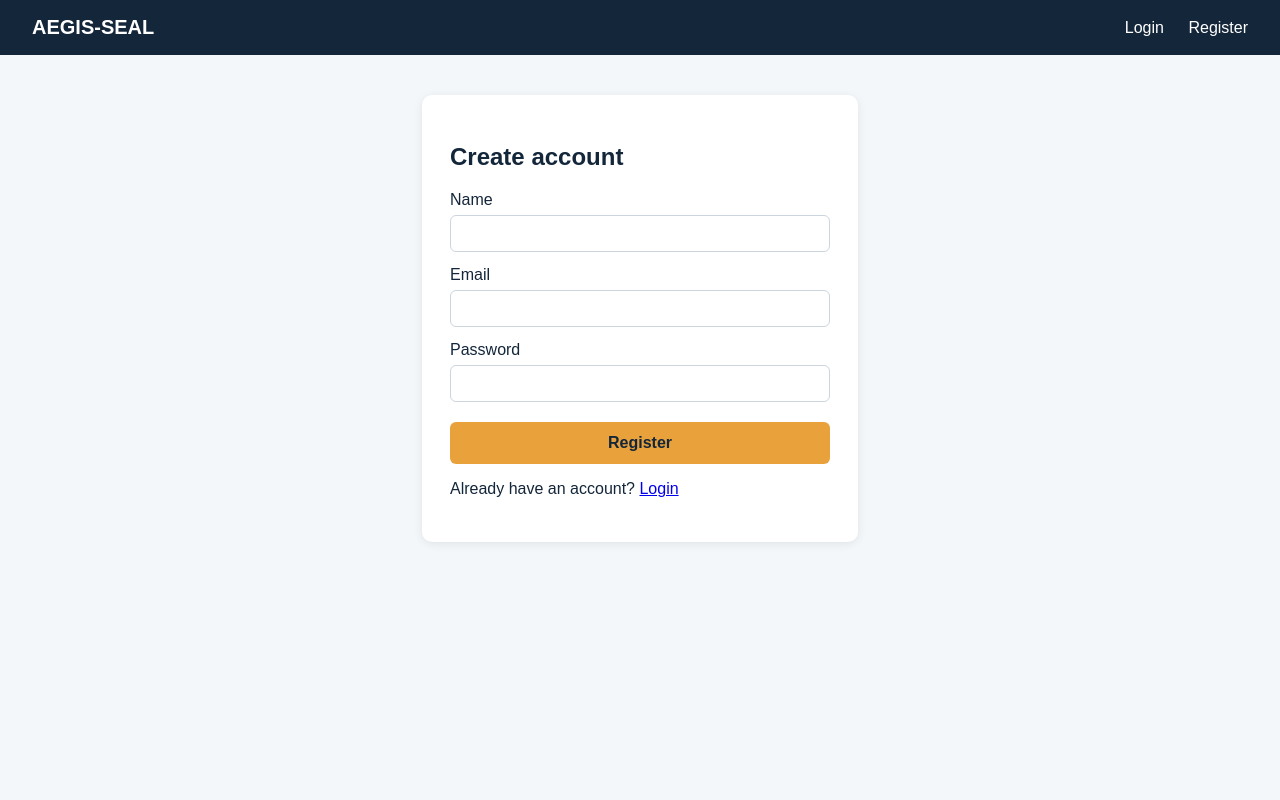
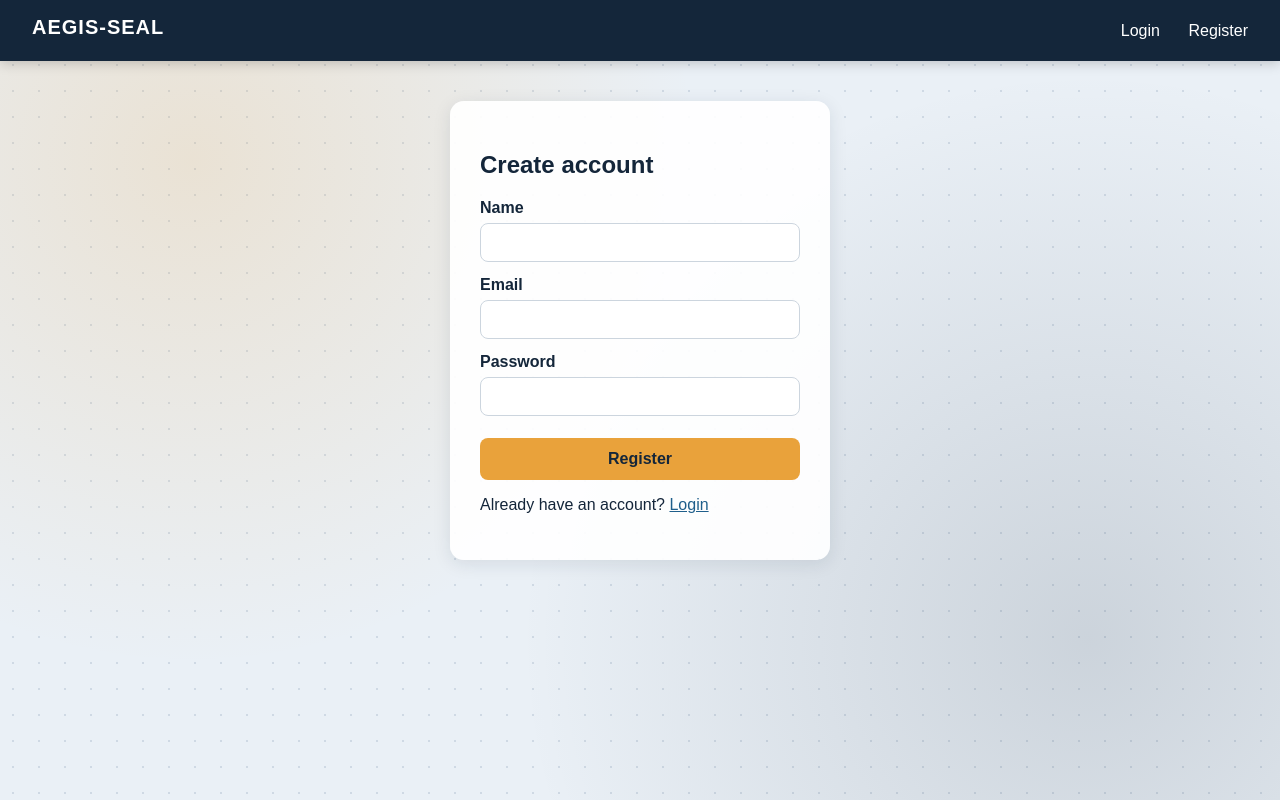
Before and after one commit to srigayathrig4/Aegis-seal, a Flask app: page /register in a window 1280 px wide. Run offline with Flask 3, Linux system fonts and the light colour scheme.

Commit message:
Improve styling with background and hover effects

```diff
--- a/static/style.css
+++ b/static/style.css
@@ -1,13 +1,104 @@
-body { font-family: Arial, sans-serif; margin: 0; background: #f4f7fa; color: #14263a; }
-nav { display: flex; justify-content: space-between; align-items: center; padding: 16px 32px; background: #14263a; }
-nav a { color: #fff; text-decoration: none; margin-left: 20px; }
-nav .brand { font-weight: bold; font-size: 20px; margin-left: 0; }
+* { box-sizing: border-box; }
+
+body {
+  font-family: Arial, sans-serif;
+  margin: 0;
+  color: #14263a;
+  min-height: 100vh;
+  background-color: #eaf0f6;
+  background-image:
+    radial-gradient(circle at 15% 20%, rgba(233, 162, 59, 0.18), transparent 40%),
+    radial-gradient(circle at 85% 80%, rgba(20, 38, 58, 0.14), transparent 45%),
+    radial-gradient(#cfd9e4 1.2px, transparent 1.2px);
+  background-size: auto, auto, 26px 26px;
+  background-attachment: fixed;
+}
+
+/* Menu bar */
+nav {
+  position: sticky;
+  top: 0;
+  z-index: 10;
+  display: flex;
+  justify-content: space-between;
+  align-items: center;
+  padding: 16px 32px;
+  background: #14263a;
+  box-shadow: 0 2px 12px rgba(0, 0, 0, 0.2);
+}
+nav a {
+  color: #fff;
+  text-decoration: none;
+  margin-left: 24px;
+  padding-bottom: 4px;
+  border-bottom: 2px solid transparent;
+  transition: color 0.2s, border-color 0.2s;
+}
+nav a:hover { color: #e9a23b; border-color: #e9a23b; }
+nav .brand { font-weight: bold; font-size: 20px; margin-left: 0; letter-spacing: 1px; }
+
 main { max-width: 900px; margin: 40px auto; padding: 0 20px; }
-.hero { text-align: center; padding: 60px 0; }
-.hero h1 { font-size: 40px; }
-.btn { display: inline-block; background: #e9a23b; color: #14263a; border: none; padding: 12px 24px; border-radius: 6px; font-size: 16px; font-weight: bold; text-decoration: none; cursor: pointer; }
-.card { max-width: 380px; margin: 0 auto; background: #fff; padding: 28px; border-radius: 10px; box-shadow: 0 2px 10px rgba(0,0,0,0.08); }
-label { display: block; margin: 14px 0 6px; }
-input { width: 100%; padding: 10px; border: 1px solid #ccd5de; border-radius: 6px; box-sizing: border-box; }
-form .btn { margin-top: 20px; width: 100%; }
+
+/* Home page */
+.hero { text-align: center; padding: 70px 0 40px; }
+.hero h1 { font-size: 44px; margin-bottom: 12px; }
+.hero p { font-size: 18px; color: #3e5870; margin-bottom: 28px; }
+
+/* Buttons */
+.btn {
+  display: inline-block;
+  background: #e9a23b;
+  color: #14263a;
+  border: none;
+  padding: 12px 28px;
+  border-radius: 8px;
+  font-size: 16px;
+  font-weight: bold;
+  text-decoration: none;
+  cursor: pointer;
+  transition: transform 0.2s, box-shadow 0.2s, background 0.2s;
+}
+.btn:hover {
+  background: #f2b35e;
+  transform: translateY(-3px);
+  box-shadow: 0 8px 18px rgba(233, 162, 59, 0.45);
+}
+.btn:active { transform: translateY(0); }
+
+/* Cards (login, register, features) */
+.card {
+  max-width: 380px;
+  margin: 0 auto;
+  background: rgba(255, 255, 255, 0.92);
+  padding: 30px;
+  border-radius: 14px;
+  box-shadow: 0 4px 18px rgba(20, 38, 58, 0.1);
+  transition: transform 0.25s, box-shadow 0.25s;
+}
+.card:hover {
+  transform: translateY(-5px);
+  box-shadow: 0 14px 30px rgba(20, 38, 58, 0.18);
+}
+
+/* Forms */
+label { display: block; margin: 14px 0 6px; font-weight: bold; }
+input {
+  width: 100%;
+  padding: 11px;
+  border: 1px solid #ccd5de;
+  border-radius: 8px;
+  transition: border-color 0.2s, box-shadow 0.2s;
+}
+input:focus {
+  outline: none;
+  border-color: #e9a23b;
+  box-shadow: 0 0 0 3px rgba(233, 162, 59, 0.25);
+}
+form .btn { margin-top: 22px; width: 100%; }
+
+a { color: #1f5f8b; }
 .error { background: #fde8e6; color: #a32619; padding: 10px; border-radius: 6px; }
+
+/* Feature cards on home page */
+.features { display: flex; gap: 20px; flex-wrap: wrap; justify-content: center; margin-top: 30px; }
+.features .card { flex: 1 1 220px; max-width: 260px; text-align: center; }
```
